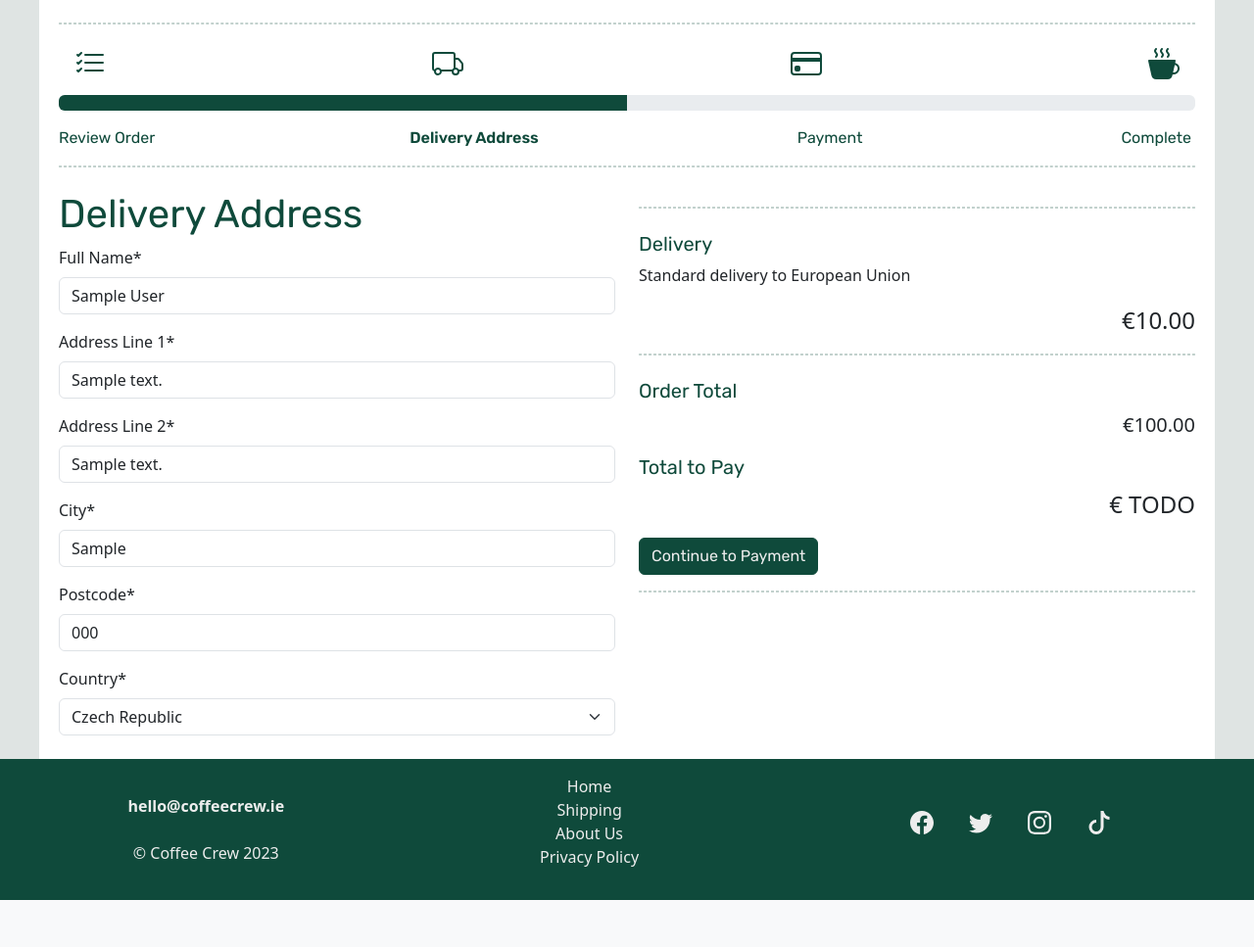
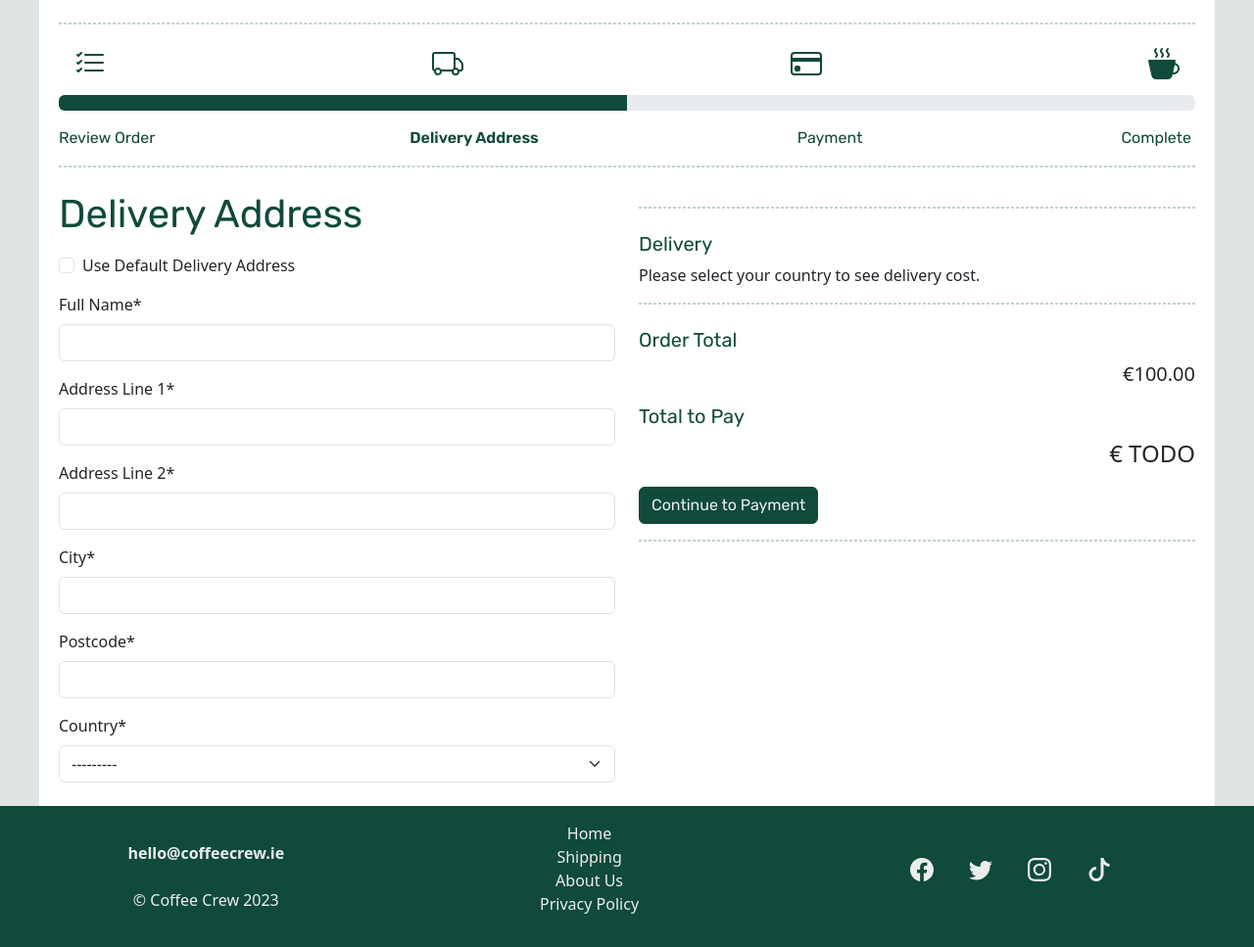
Before and after one commit to davidindub/coffeecrew, a Django app: page /checkout/delivery in a window 1280 px wide. Shown: the part 99-1066 px from the top of the page at 98% size. Before the commit the page ends 1018 px from the top, so only its background shows below. Run offline with Django 4.2, Linux system fonts and the light colour scheme; a user stored in the database is signed in; tables that the repository leaves empty hold one stand-in row (values such as "Sample post"); some libraries are stand-ins or nearby versions.

Commit message:
Fill default shipping address on checkbox click

```diff
--- a/checkout/templates/checkout/step_2_shipping.html
+++ b/checkout/templates/checkout/step_2_shipping.html
@@ -11,15 +11,13 @@
         <div class="row">
             <div class="col-12 col-lg-6">
                 <h1>Delivery Address</h1>
-                {% if default_delivery_address %}
+                {% if address_line_1 %}
                     <div class="form-check my-3">
                         <input class="form-check-input"
                                type="checkbox"
                                name="use_default_delivery_address"
                                id="use_default_delivery_address">
-                        <label class="form-check-label" for="use_default_delivery_address">
-                            Use default delivery address ({{ default_delivery_address }})
-                        </label>
+                        <label class="form-check-label" for="use_default_delivery_address">Use Default Delivery Address</label>
                     </div>
                 {% endif %}
                 {{ form|crispy }}
@@ -50,5 +48,11 @@
     </div>
 {% endblock content %}
 {% block post_load_js %}
+    {% comment %} Passing the address to JS for filling the form on checked box {% endcomment %}
+    {{ address_line_1|json_script:"addressLine1" }}
+    {{ address_line_2|json_script:"addressLine2" }}
+    {{ address_city|json_script:"addressCity" }}
+    {{ address_postcode|json_script:"addressPostcode" }}
+    {{ address_country|json_script:"addressCountry" }}
     <script src="{% static 'js/checkout_delivery.js' %}"></script>
 {% endblock post_load_js %}
--- a/checkout/views.py
+++ b/checkout/views.py
@@ -13,6 +13,7 @@ from profiles.models import Profile
 import stripe
 from coffeecrew.settings import (STRIPE_PUBLIC_KEY,
                                  STRIPE_SECRET_KEY, STRIPE_CURRENCY)
+
 
 stripe.api_key = STRIPE_SECRET_KEY
 
@@ -101,36 +102,26 @@ class CheckOutShippingView(LoginRequiredMixin, FormView):
     template_name = "checkout/step_2_shipping.html"
     success_url = reverse_lazy("checkout_payment")
 
-    def get_initial(self):
-        initial = super().get_initial()
-
-        # Check if the user has a default delivery address
-        if self.request.user.is_authenticated:
-            profile = get_object_or_404(Profile, user=self.request.user)
-            default_shipping_address = profile.shipping_address
-
-            initial["full_name"] = self.request.user.get_full_name()
-            if default_shipping_address:
-                initial["address_line_1"] = default_shipping_address.address_line_1
-                initial["address_line_2"] = default_shipping_address.address_line_2
-                initial["city"] = default_shipping_address.city
-                initial["postcode"] = default_shipping_address.postcode
-                initial["country"] = default_shipping_address.country
-
-        return initial
-
     def form_valid(self, form):
-        # Save shipping information to session
-        self.request.session["shipping"] = form.cleaned_data
-        # Create new open order
-        order = Order.objects.create(user=self.request.user)
-        self.request.session["order_id"] = order.id
+        # TODO: Create new open order
         return super().form_valid(form)
 
     def get_context_data(self, **kwargs):
         context = super().get_context_data(**kwargs)
-        context["cart"] = Cart.objects.get(user=self.request.user)
+        user = self.request.user
+        context["cart"] = Cart.objects.get(user=user)
         context["checkout_step"] = "delivery"
+
+        if self.request.user.is_authenticated:
+            profile = get_object_or_404(Profile, user=user)
+            default_shipping = profile.shipping_address
+            if default_shipping:
+                context["address_line_1"] = default_shipping.address_line_1
+                context["address_line_2"] = default_shipping.address_line_2
+                context["address_city"] = default_shipping.city
+                context["address_postcode"] = default_shipping.postcode
+                context["address_country"] = default_shipping.country.code
+
         return context
 
 
@@ -160,6 +151,7 @@ class CheckoutPaymentView(LoginRequiredMixin, TemplateView):
                     'enabled': True,
                 },
             )
+            print(f"Intent created {intent.id}")
             # Save created payment intent to user's cart
             cart.stripe_payment_intent = intent.id
             cart.save()
@@ -167,6 +159,7 @@ class CheckoutPaymentView(LoginRequiredMixin, TemplateView):
             # Update the intent on stripe
             intent = stripe.PaymentIntent.modify(
                 cart.stripe_payment_intent, amount=stripe_total)
+            print(f"Intent updated on stripe {intent.id}")
 
         context["user"] = self.request.user
         context["user_fullname"] = self.request.user.get_full_name
@@ -180,6 +173,11 @@ class CheckoutPaymentView(LoginRequiredMixin, TemplateView):
 class SuccessView(TemplateView):
     template_name = "checkout/step_4_success.html"
 
+    def get_context_data(self, **kwargs):
+        context = super().get_context_data(**kwargs)
+        context["checkout_step"] = "complete"
+        return context
+
 
 class CancelView(TemplateView):
     template_name = "cancel.html"
--- a/static/js/checkout_delivery.js
+++ b/static/js/checkout_delivery.js
@@ -1,15 +1,20 @@
 const countryDropdown = document.getElementById("id_country");
-const deliveryOptionNone = document.getElementById("delivery-option-none")
-const deliveryOptionIE = document.getElementById("delivery-option-ie")
-const deliveryOptionEU = document.getElementById("delivery-option-eu")
+const deliveryOptionNone = document.getElementById("delivery-option-none");
+const deliveryOptionIE = document.getElementById("delivery-option-ie");
+const deliveryOptionEU = document.getElementById("delivery-option-eu");
+const addressLine1 = document.getElementById("addressLine1").textContent.slice(1, -1);
+const addressLine2 = document.getElementById("addressLine2").textContent.slice(1, -1);
+const addressCity = document.getElementById("addressCity").textContent.slice(1, -1);
+const addressPostcode = document.getElementById("addressPostcode").textContent.slice(1, -1);
+const addressCountry = document.getElementById("addressCountry").textContent.slice(1, -1);
+
 
 function updateDeliveryOptions(country) {
     if (!country) {
         deliveryOptionNone.style.display = "block";
         deliveryOptionIE.style.display = "none";
         deliveryOptionEU.style.display = "none";
-    }
-    else if (country == "IE") {
+    } else if (country == "IE") {
         deliveryOptionNone.style.display = "none";
         deliveryOptionIE.style.display = "block";
         deliveryOptionEU.style.display = "none";
@@ -22,6 +27,40 @@ function updateDeliveryOptions(country) {
 
 updateDeliveryOptions(countryDropdown.value);
 
-countryDropdown.addEventListener("change", function() {
+countryDropdown.addEventListener("change", function () {
     updateDeliveryOptions(countryDropdown.value);
 });
+
+
+// Add event listener to checkbox
+const checkbox = document.getElementById("use_default_delivery_address");
+checkbox.addEventListener("change", function () {
+    // If checkbox is checked, use default shipping address
+    if (this.checked) {
+        document.querySelector("#id_address_line_1").value = addressLine1;
+        document.querySelector("#id_address_line_2").value = addressLine2;
+        document.querySelector("#id_city").value = addressCity;
+        document.querySelector("#id_postcode").value = addressPostcode;
+        document.querySelector("#id_country").value = addressCity;
+
+        for (let option of document.querySelector("#id_country").options)
+        {
+        if (option.value === addressCountry)
+        {
+            option.selected = true;
+            console.log(addressCountry);
+            updateDeliveryOptions(addressCountry);
+            return;
+        }
+        }
+    }
+    // If checkbox is unchecked clear the form
+    else {
+        document.querySelector("#id_address_line_1").value = null;
+        document.querySelector("#id_address_line_2").value = null;
+        document.querySelector("#id_city").value = null;
+        document.querySelector("#id_postcode").value = null;
+        document.querySelector("#id_country").value = null;
+        updateDeliveryOptions("");
+    }
+});
```
